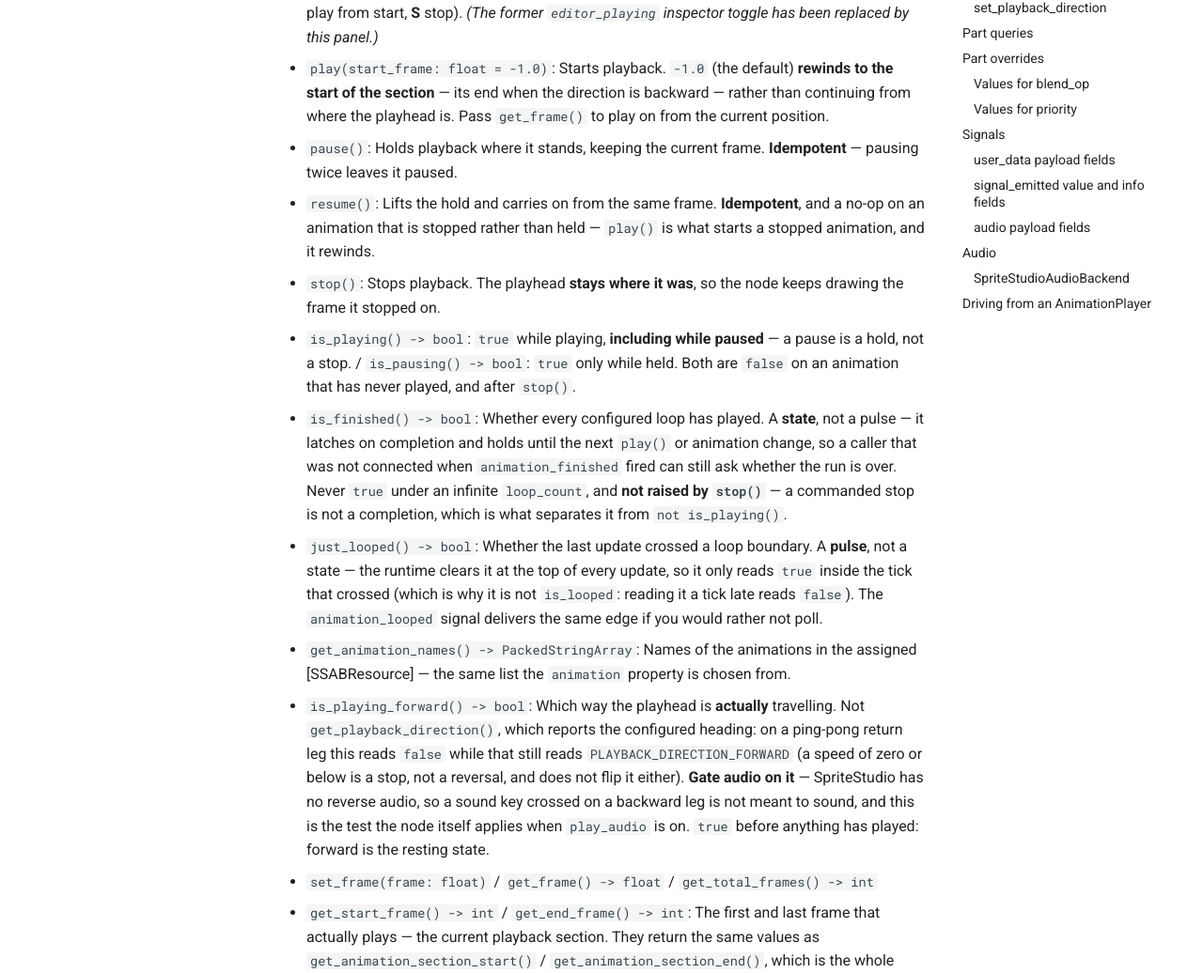
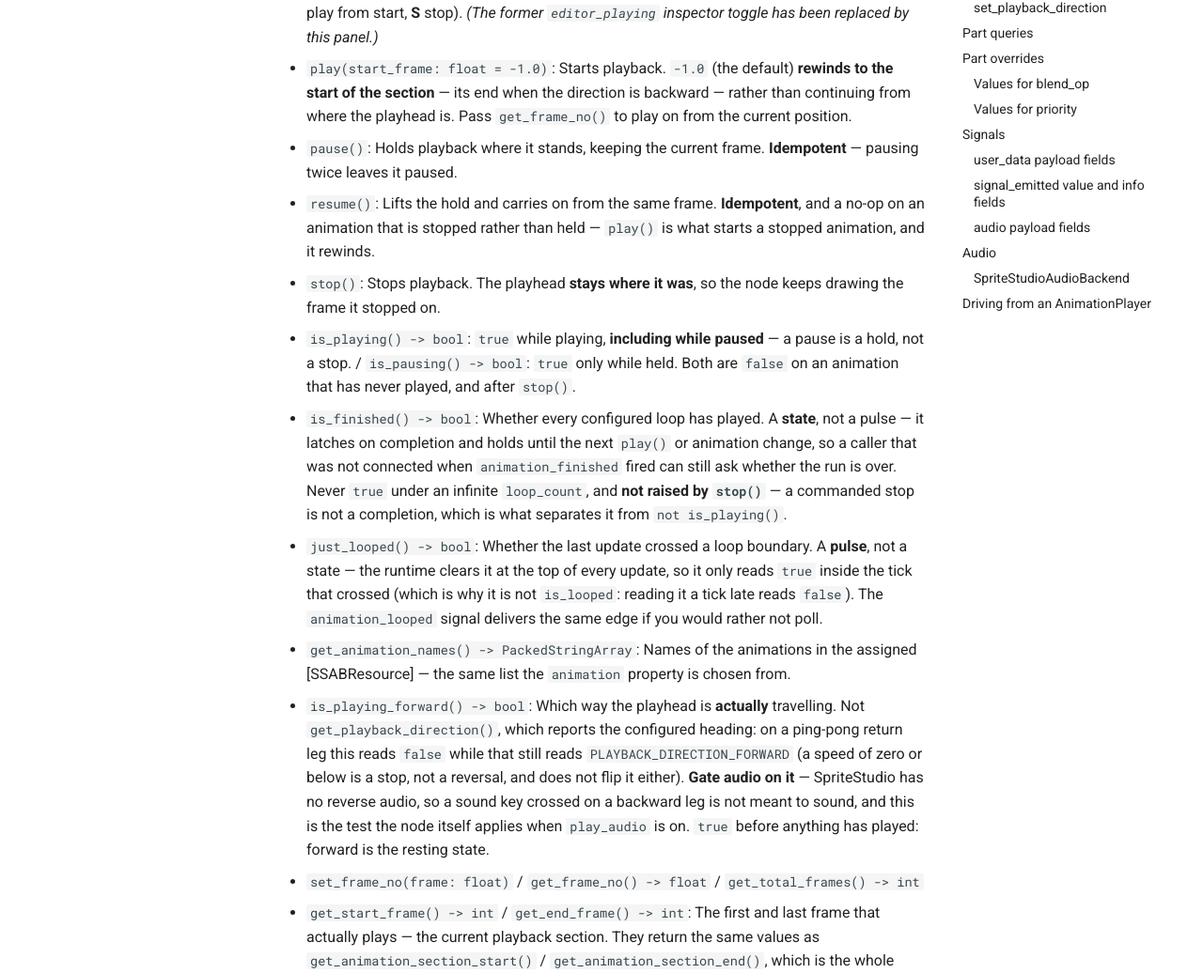
Before and after one commit to SpriteStudio/SSPlayerForGodot, an MkDocs documentation site: the page built from docs/en/api/player.md, in a window 1280 px wide and 1400 px high, scrolled down 1103 px. Shown: the part 145-1181 px from the top of the window at 94% size. Built offline with MkDocs 1.6.1 and Material for MkDocs 9.7.7, drawn with Linux system fonts in a browser that asks for light colours; comment, search, counter and statistics services are not loaded.

```diff
--- a/docs/en/api/player.md
+++ b/docs/en/api/player.md
@@ -31,7 +31,7 @@ func _ready() -> void:
 * `set_animation_process_mode(mode: AnimationProcessMode)` / `get_animation_process_mode() -> AnimationProcessMode`: Sets whether to sync with `_physics_process` (`ANIMATION_PROCESS_PHYSICS` / `0`) or `_process` (`ANIMATION_PROCESS_IDLE` / `1`), or to stop ticking on its own (`ANIMATION_PROCESS_MANUAL` / `2`).
 * `advance(delta: float)`: Steps playback by `delta` seconds and emits `frame_updated`, exactly as an automatic tick would. Meant for `ANIMATION_PROCESS_MANUAL` — under the other modes it advances the animation *on top of* the node's own tick.
 * **In-editor preview**: Select the node and use the **SpriteStudio** bottom panel — play from start / play from current / stop, a frame scrubber, and loop and speed controls — to preview without running the game. Shortcuts mirror the AnimationPlayer editor (**D** play from current, **Shift+D** play from start, **S** stop). *(The former `editor_playing` inspector toggle has been replaced by this panel.)*
-* `play(start_frame: float = -1.0)`: Starts playback. `-1.0` (the default) **rewinds to the start of the section** — its end when the direction is backward — rather than continuing from where the playhead is. Pass `get_frame()` to play on from the current position.
+* `play(start_frame: float = -1.0)`: Starts playback. `-1.0` (the default) **rewinds to the start of the section** — its end when the direction is backward — rather than continuing from where the playhead is. Pass `get_frame_no()` to play on from the current position.
 * `pause()`: Holds playback where it stands, keeping the current frame. **Idempotent** — pausing twice leaves it paused.
 * `resume()`: Lifts the hold and carries on from the same frame. **Idempotent**, and a no-op on an animation that is stopped rather than held — `play()` is what starts a stopped animation, and it rewinds.
 * `stop()`: Stops playback. The playhead **stays where it was**, so the node keeps drawing the frame it stopped on.
@@ -40,7 +40,7 @@ func _ready() -> void:
 * `just_looped() -> bool`: Whether the last update crossed a loop boundary. A **pulse**, not a state — the runtime clears it at the top of every update, so it only reads `true` inside the tick that crossed (which is why it is not `is_looped`: reading it a tick late reads `false`). The `animation_looped` signal delivers the same edge if you would rather not poll.
 * `get_animation_names() -> PackedStringArray`: Names of the animations in the assigned [SSABResource] — the same list the `animation` property is chosen from.
 * `is_playing_forward() -> bool`: Which way the playhead is **actually** travelling. Not `get_playback_direction()`, which reports the configured heading: on a ping-pong return leg this reads `false` while that still reads `PLAYBACK_DIRECTION_FORWARD` (a speed of zero or below is a stop, not a reversal, and does not flip it either). **Gate audio on it** — SpriteStudio has no reverse audio, so a sound key crossed on a backward leg is not meant to sound, and this is the test the node itself applies when `play_audio` is on. `true` before anything has played: forward is the resting state.
-* `set_frame(frame: float)` / `get_frame() -> float` / `get_total_frames() -> int`
+* `set_frame_no(frame: float)` / `get_frame_no() -> float` / `get_total_frames() -> int`
 * `get_start_frame() -> int` / `get_end_frame() -> int`: The first and last frame that actually plays — the current playback section. They return the same values as `get_animation_section_start()` / `get_animation_section_end()`, which is the whole animation until `set_animation_section()` narrows it.
 * `set_speed_scale(speed_scale: float)` / `get_speed_scale() -> float`
 * `set_frame_rate(fps: int)` / `get_frame_rate() -> int`
```
Also changed, not shown: docs/en/troubleshooting.md (+1 -1 lines), docs/en/workflow/usage_scripting.md (+2 -2 lines), docs/ja/api/player.md (+2 -2 lines), docs/ja/troubleshooting.md (+1 -1 lines), docs/ja/workflow/usage_scripting.md (+2 -2 lines), 6 other files.
